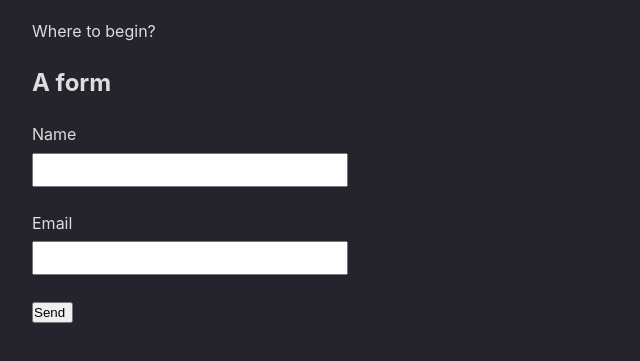
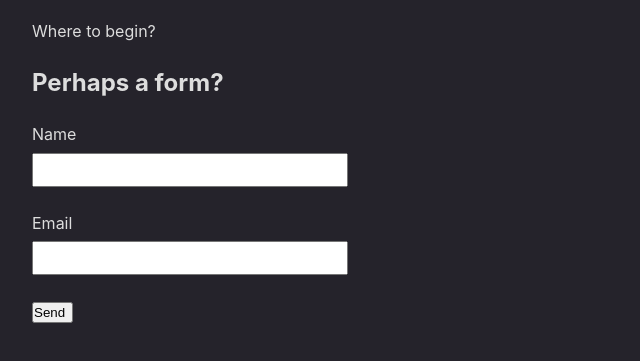
Before and after one commit to philhawksworth/netlify-csstricks, an Eleventy site: page src/index.md in a window 1280 px wide. Shown: the part 193-554 px from the top of the page, without its empty margins (0-640 px from the left). Built offline with nearby package versions, Linux system fonts and the light colour scheme; Eleventy itself is replaced by a stand-in of ours; files that its build step writes are made by us from their sources.

Commit message:
trigger branch deploy

```diff
--- a/src/index.md
+++ b/src/index.md
@@ -7,7 +7,7 @@ layout: layouts/base.njk
 
 Where to begin?
 
-## A form
+## Perhaps a form?
 
 <form name="contact" netlify>
   <p>
```
